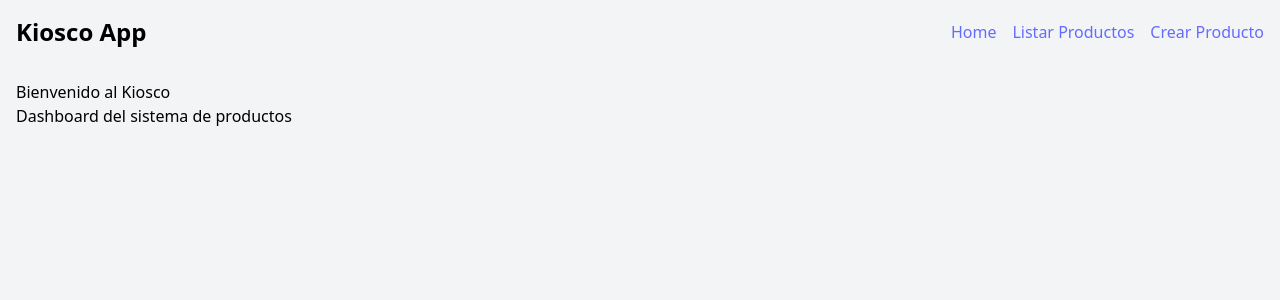
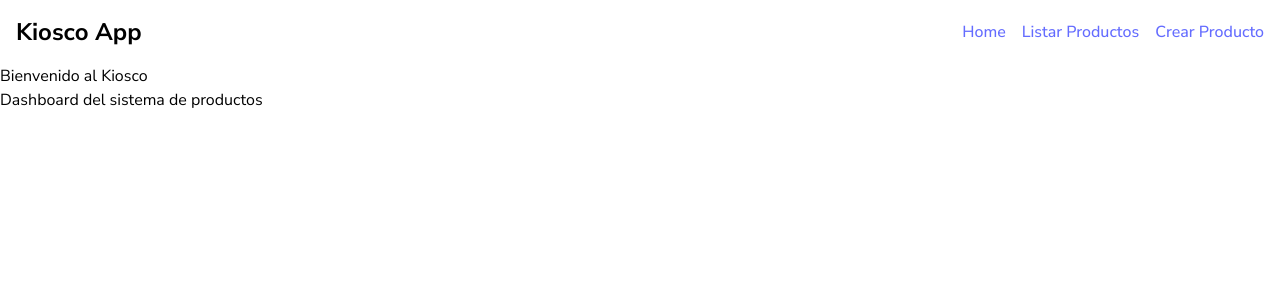
Before and after one commit to RodrigoLaime/kiosco-frontend, a React (Vite) app: page / in a window 1280 px wide. Shown: the top 300 px of the page. Built offline with nearby package versions, Linux system fonts and the light colour scheme; no server answers.

Commit message:
modificar estilos de tarjetasa de productos siguiendo un ejemplo de dribbble

```diff
--- a/index.html
+++ b/index.html
@@ -1,13 +1,21 @@
 <!doctype html>
 <html lang="en">
+
 <head>
   <meta charset="UTF-8" />
   <link rel="icon" type="image/svg+xml" href="/vite.svg" />
   <meta name="viewport" content="width=device-width, initial-scale=1.0" />
-    <title>Vite App</title>
+  <title>Kiosco App</title>
+  <link rel="preconnect" href="https://fonts.googleapis.com">
+  <link rel="preconnect" href="https://fonts.gstatic.com" crossorigin>
+  <link
+    href="https://fonts.googleapis.com/css2?family=Lato:ital,wght@0,100;0,300;0,400;0,700;0,900;1,100;1,300;1,400;1,700;1,900&family=Nunito+Sans:ital,opsz,wght@0,6..12,200..1000;1,6..12,200..1000&family=Poppins:ital,wght@0,100;0,200;0,300;0,400;0,500;0,600;0,700;0,800;0,900;1,100;1,200;1,300;1,400;1,500;1,600;1,700;1,800;1,900&family=Raleway:ital,wght@0,100..900;1,100..900&display=swap"
+    rel="stylesheet">
 </head>
+
 <body>
   <div id="app"></div>
   <script type="module" src="/src/main.jsx"></script>
 </body>
+
 </html>
--- a/src/App.jsx
+++ b/src/App.jsx
@@ -16,9 +16,10 @@ function App() {
         <Route path="/crear-producto" element={<CreateProduct />} />
         <Route path="/editar-producto/:id" element={<EditProduct />} />
       </Routes> */}
-      <div className="min-h-screen text-black bg-gray-100"> {/* Contenedor general con clases de Tailwind */}
+      <div className="min-h-screen text-black bg-white"> {/* Contenedor general con clases de Tailwind */}
         <Navbar />
-        <div className="container mx-auto p-4"> {/* Contenedor para el contenido */}
+        {/* <div className="container mx-auto p-4"> Contenedor para el contenido */}
+        <div className="container mx-auto"> {/* Contenedor para el contenido */}
           <Routes>
             <Route path="/" element={<Home />} />
             <Route path="/productos" element={<ProductList />} />
--- a/src/style.css
+++ b/src/style.css
@@ -3,13 +3,13 @@
 @tailwind utilities;
 
 :root {
-  font-family: system-ui, Avenir, Helvetica, Arial, sans-serif;
+  font-family: "Nunito Sans", sans-serif;
   line-height: 1.5;
   font-weight: 400;
 
   color-scheme: light dark;
   /* color: rgba(255, 255, 255, 0.87); */
-  background-color: #242424;
+  /* background-color: #242424; */
 
   font-synthesis: none;
   text-rendering: optimizeLegibility;
--- a/src/views/ProductList.jsx
+++ b/src/views/ProductList.jsx
@@ -15,34 +15,39 @@ const ProductList = () => {
             <UploadImage />
             <h2>Lista de Productos</h2>
             <div className="mx-auto p-4">
-                <ul className="grid gap-4 sm:grid-cols-2 md:grid-cols-3">
+                {/* <ul className="grid gap-4 xs:grid-cols-2 sm:grid-cols-2 md:grid-cols-3 lg:grid-cols-4 xl:grid-cols-5"> */}
+                <ul className="grid gap-4 xs:grid-cols-2 md:grid-cols-3 lg:grid-cols-4 xl:grid-cols-5">
                     {products.map((product) => (
                         <li key={product.id}>
-                            <div>
-                                <img src="https://encrypted-tbn0.gstatic.com/images?q=tbn:ANd9GcT7f2Hce9bEMzkwfStA8jd3qJ9vhae8u_tUyw&s" alt={product.name} className="w-full object-cover mb-2" />
+                            <div className="relative">
+                                {/* <img src="https://encrypted-tbn0.gstatic.com/images?q=tbn:ANd9GcT7f2Hce9bEMzkwfStA8jd3qJ9vhae8u_tUyw&s" alt={product.name} className="w-full object-cover mb-2" /> */}
+                                <img src="https://encrypted-tbn0.gstatic.com/images?q=tbn:ANd9GcSos5A2Ukkt5NahdvRc0fnhxLuJg8PDYgSMng&s" alt={product.name} className="w-full object-cover mb-2 rounded-xl" />
+                                <p className="absolute top-0 left-0 bg-violet-800 bg-opacity-50 rounded-full m-2 py-1 px-3 font-medium text-white">{product.categoria}</p>
                             </div>
+                            {/* <div className="p-4 bg-white rounded-xl shadow-md"> */}
+                            <div >
                                 {/* <p><strong>Categoría:</strong> {product.categoria}</p> */}
-                            <p className="font-medium text-gray-400">{product.categoria}</p>
-                            <div className="flex justify-between items-center text-xl">
-                                <h3 className=" font-semibold">{product.nombre}</h3>
-                                <p className="font-bold">${product.precioUnitario}.00</p>
+                                <div className="">
+                                    <h3 className="text-xl font-bold">{product.nombre}</h3>
+                                    <p className="font-medium text-lg text-gray-400">{product.tipoProducto}</p>
+                                    <p className="text-xl font-bold">${product.precioUnitario}</p>
                                 </div>
                                 {/* <p><strong>Precio Unitario:</strong> ${product.precioUnitario}</p> */}
-                            <p><strong>Tipo de Producto:</strong> {product.tipoProducto}</p>
-                            {product.precioMayorista && (
+
+                                {/* {product.precioMayorista && (
                                 <p><strong>Precio Mayorista:</strong> ${product.precioMayorista}</p>
                             )}
-                            <p><strong>Oferta Mayorista:</strong> {product.ofertaMayorista ? "Sí" : "No"}</p>
-
+                            <p><strong>Oferta Mayorista:</strong> {product.ofertaMayorista ? "Sí" : "No"}</p> */}
                                 {/* <p><strong>Cantidad en Stock:</strong> {product.cantidadStock}</p>
                             <p><strong>Fecha de Ingreso:</strong> {product.fechaIngreso}</p>
                             <p><strong>Proveedor:</strong> {product.proveedor}</p>
                             <p><strong>Código de Barra:</strong> {product.codigoBarra}</p> */}
 
                                 {/* Botón para editar el producto */}
-                            <Link to={`/editar-producto/${product.id}`}>
-                                <button>Editar</button>
+                                <Link to={`/editar-producto/${product.id}`} >
+                                    <button className="w-full border-4 rounded-xl border-gray-200 p-2">Editar</button>
                                 </Link>
+                            </div>
                         </li>
                     ))}
                 </ul>
--- a/tailwind.config.js
+++ b/tailwind.config.js
@@ -15,7 +15,11 @@ module.exports = {
     "./src/**/*.{js,jsx,ts,tsx}",
   ],
   theme: {
-      extend: {},
+    extend: {
+      screens: {
+        'xs': '480px', // Define el nuevo breakpoint más pequeño que sm
+      },
+    },
   },
   plugins: [],
 }
```
Lines whose indentation alone changed are shown as unchanged.
